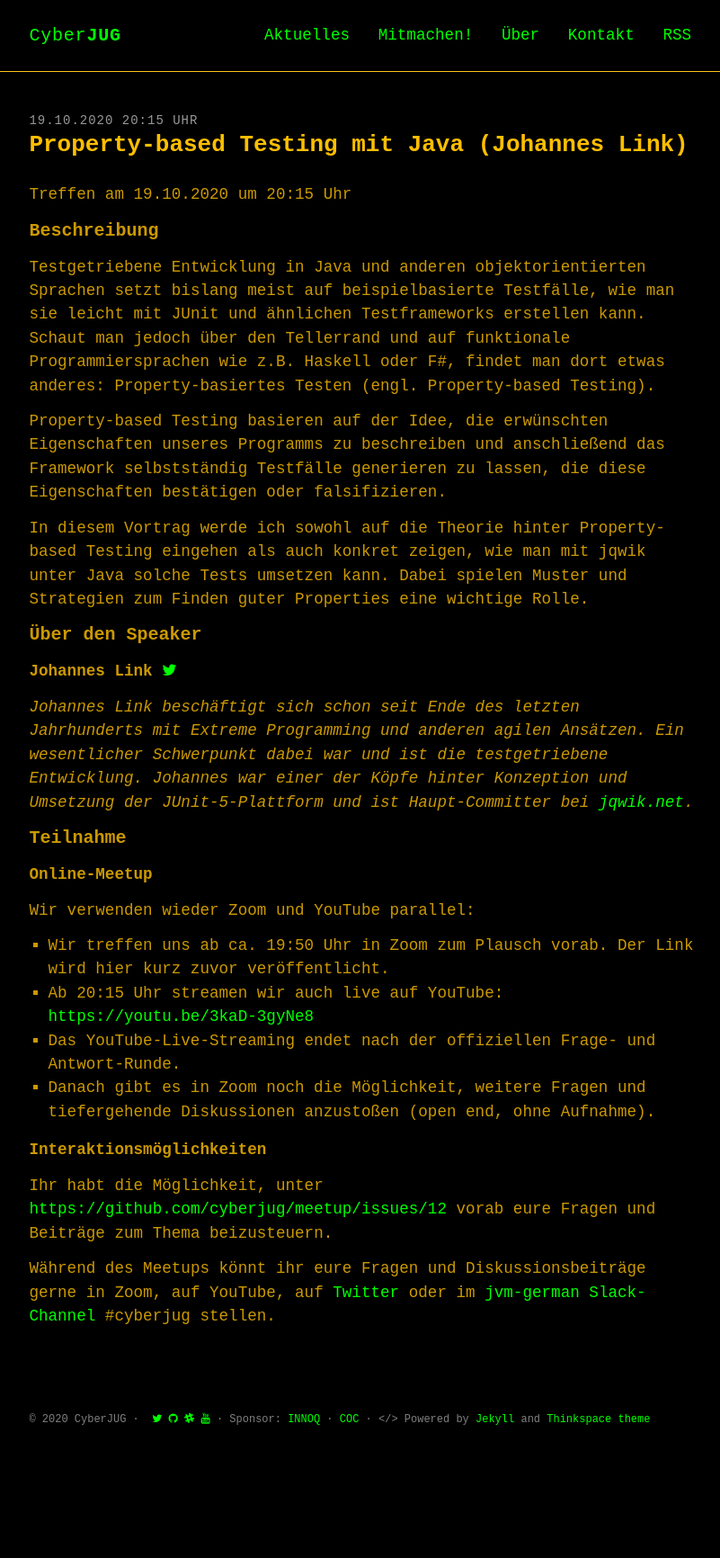
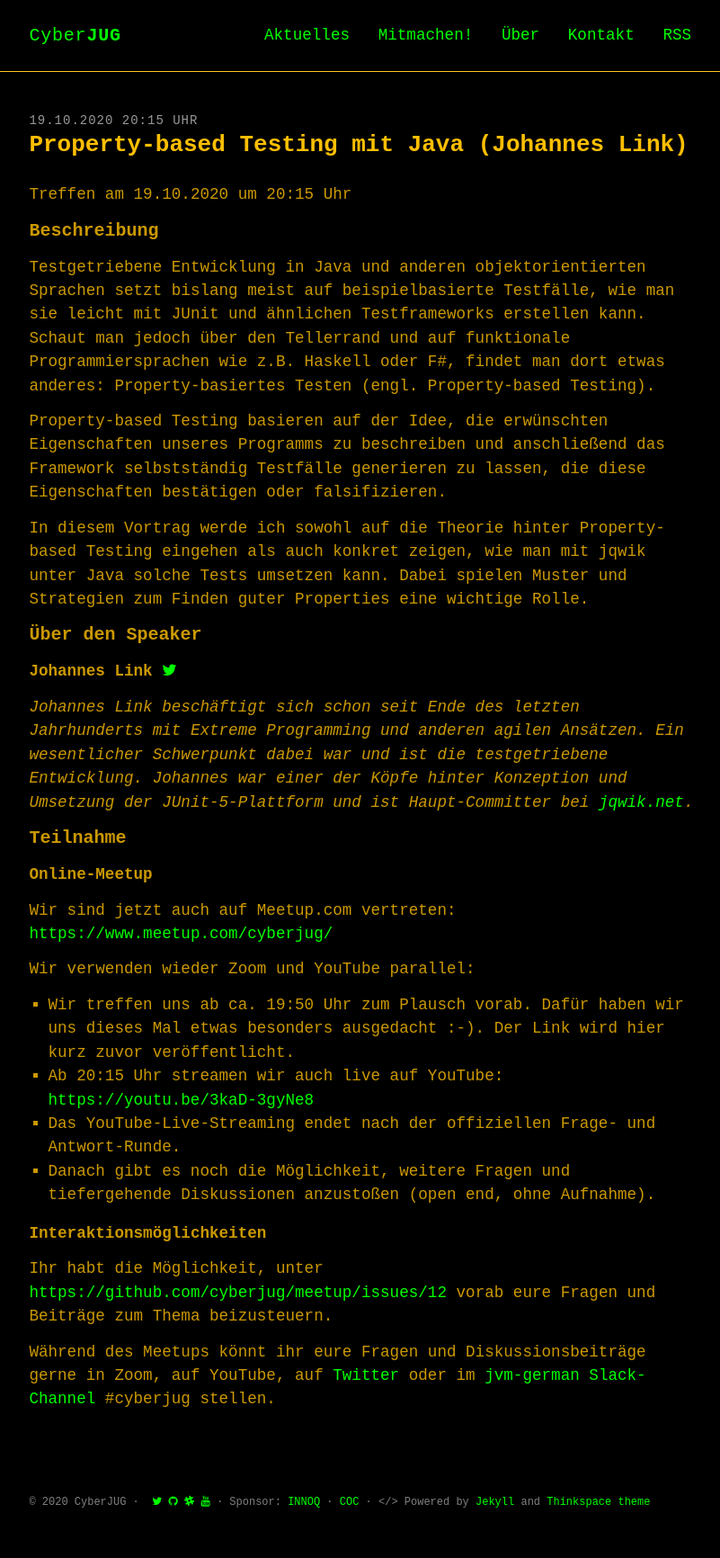
Before and after one commit to cyberjug/website, a Jekyll site: the page built from docs/_upcoming/2020-10-19-pbt_java.md, in a window 1280 px wide. Shown: the whole page at 90% size, without its empty margins (234-1035 px from the left). Built offline with Jekyll 4.4.1, drawn with Linux system fonts in a browser that asks for light colours; some web fonts are replaced; before the commit the page ends 1639 px from its top, so only the background shows below that.

Commit message:
add new infos

```diff
--- a/docs/_upcoming/2020-10-19-pbt_java.md
+++ b/docs/_upcoming/2020-10-19-pbt_java.md
@@ -33,12 +33,14 @@ Johannes war einer der Köpfe hinter Konzeption und Umsetzung der JUnit-5-Plattf
 
 **Online-Meetup**
 
+Wir sind jetzt auch auf Meetup.com vertreten: <https://www.meetup.com/cyberjug/>
+
 Wir verwenden wieder Zoom und YouTube parallel:
 
-- Wir treffen uns ab ca. 19:50 Uhr in Zoom zum Plausch vorab. Der Link wird hier kurz zuvor veröffentlicht.
+- Wir treffen uns ab ca. 19:50 Uhr zum Plausch vorab. Dafür haben wir uns dieses Mal etwas besonders ausgedacht :-). Der Link wird hier kurz zuvor veröffentlicht.
 - Ab 20:15 Uhr streamen wir auch live auf YouTube: <https://youtu.be/3kaD-3gyNe8>
 - Das YouTube-Live-Streaming endet nach der offiziellen Frage- und Antwort-Runde.
-- Danach gibt es in Zoom noch die Möglichkeit, weitere Fragen und tiefergehende Diskussionen anzustoßen (open end, ohne Aufnahme).
+- Danach gibt es noch die Möglichkeit, weitere Fragen und tiefergehende Diskussionen anzustoßen (open end, ohne Aufnahme).
 
 **Interaktionsmöglichkeiten**
 
```
